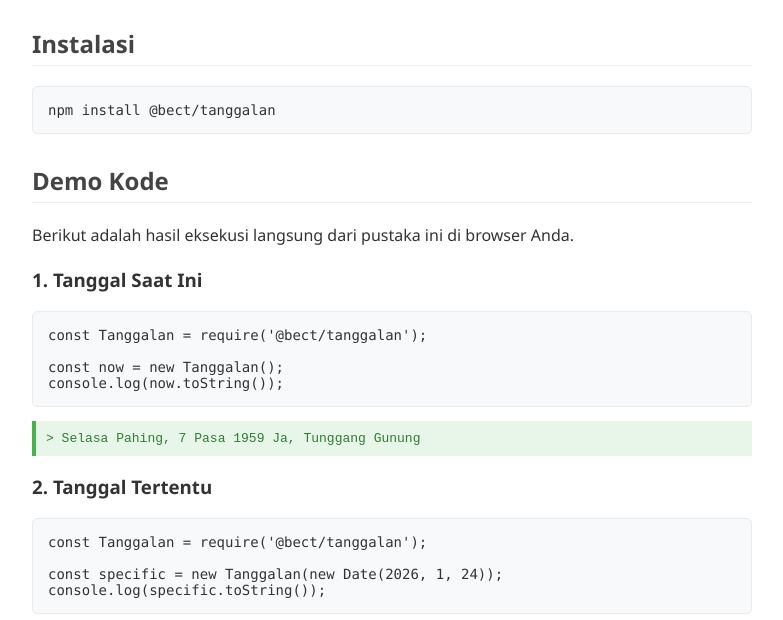
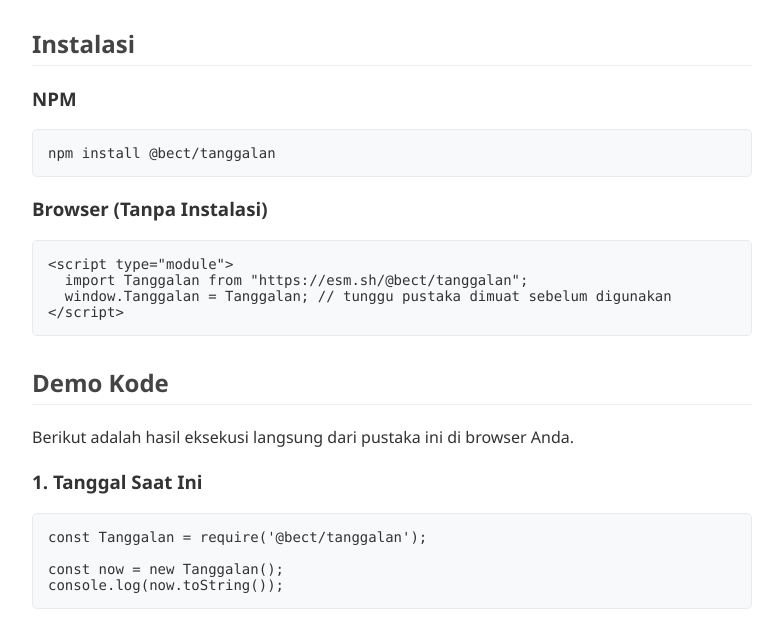
Before and after one commit to bect/tanggalan, a website: page pages/index.html in a window 1280 px wide. Shown: the part 475-1095 px from the top of the page, without its empty margins (248-1031 px from the left). Drawn offline with Linux system fonts and the light colour scheme; files that its build step writes are made by us from their sources.

Commit message:
add esm.sh example

```diff
--- a/pages/index.html
+++ b/pages/index.html
@@ -204,7 +204,14 @@
 
         <main>
             <h2>Instalasi</h2>
+            <h3>NPM</h3>
             <pre>npm install @bect/tanggalan</pre>
+
+            <h3>Browser (Tanpa Instalasi)</h3>
+            <pre>&lt;script type="module"&gt;
+  import Tanggalan from "https://esm.sh/@bect/tanggalan";
+  window.Tanggalan = Tanggalan; // tunggu pustaka dimuat sebelum digunakan
+&lt;/script&gt;</pre>
 
             <h2>Demo Kode</h2>
             <p>Berikut adalah hasil eksekusi langsung dari pustaka ini di browser Anda.</p>
```
Also changed, not shown: README.md.
